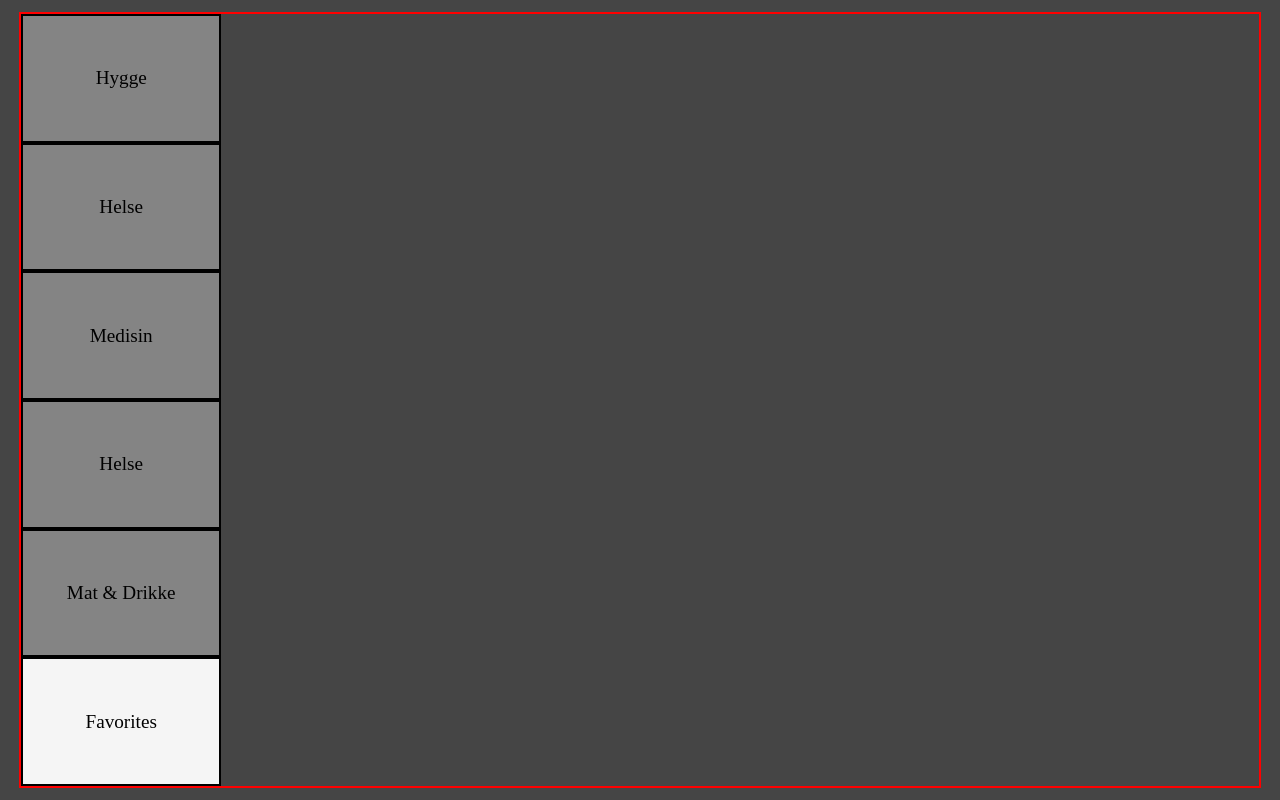
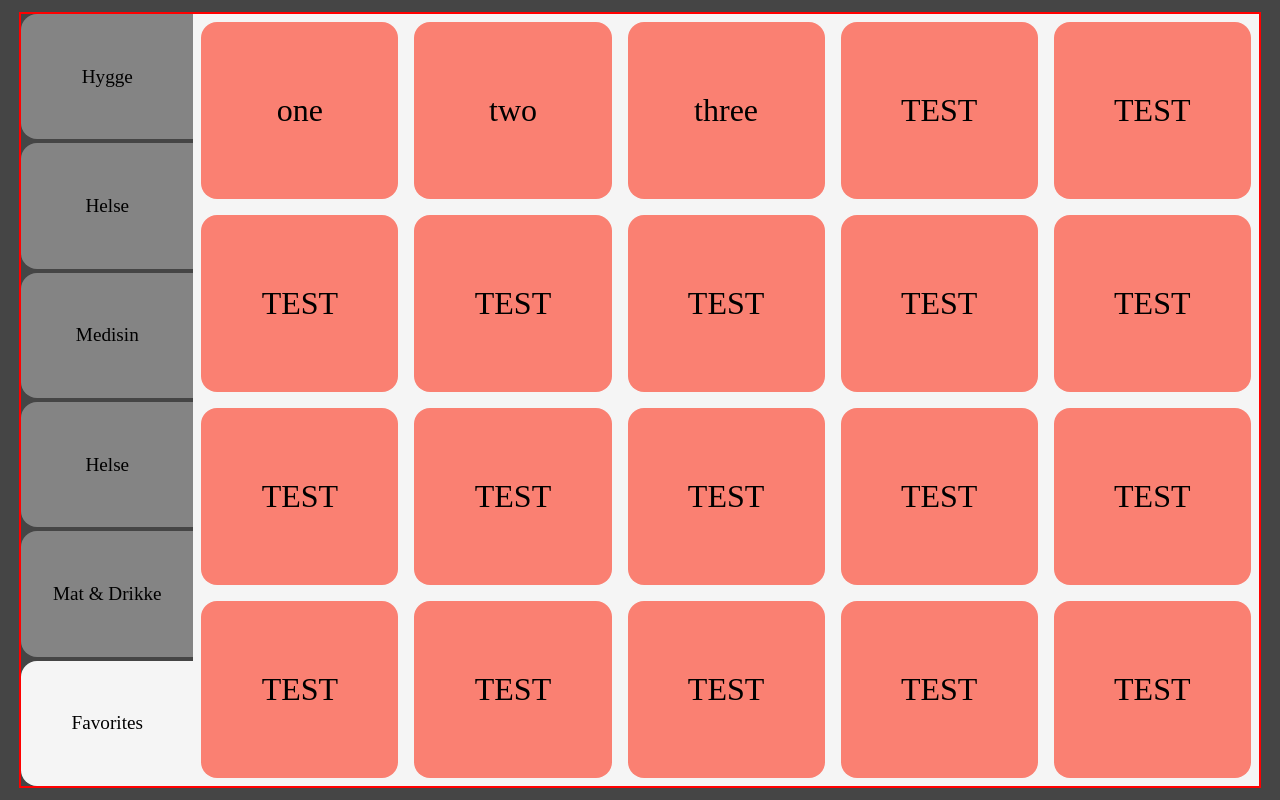
Before and after one commit to sbraende/j-speech-assistant, a website built with Vite: page index.html in a window 1280 px wide. Built offline with nearby package versions, Linux system fonts and the light colour scheme.

Commit message:
layout v2

```diff
--- a/index.html
+++ b/index.html
@@ -11,7 +11,7 @@
 </head>
 <body>
     <main>
-        <nav>
+        <nav class="navbar">
             <ul class="navbar__element-container">
                 <li class="navbar__item">Hygge</li>
                 <li class="navbar__item">Helse</li>
@@ -21,20 +21,30 @@
                 <li class="navbar__item navbar__item--active">Favorites</li>
             </ul>
         </nav>
-        <!-- <div class="main-container">
-            <button class="main-container__button" id="sound" preload="auto">TEST</button>
-            <button class="main-container__button">TEST</button>
-            <button class="main-container__button">TEST</button>
-            <button class="main-container__button">TEST</button>
-            <button class="main-container__button">TEST</button>
-            <button class="main-container__button">TEST</button>
-            <button class="main-container__button">TEST</button>
-            <button class="main-container__button">TEST</button>
-            <button class="main-container__button">TEST</button>
-            <button class="main-container__button">TEST</button>
-            <button class="main-container__button">TEST</button>
-            <button class="main-container__button">TEST</button>
-        </div> -->
+        <section class="speechboard">
+            <div class="speechboard__container">
+                <div class="speechboard__item">one</div>
+                <div class="speechboard__item">two</div>
+                <div class="speechboard__item">three</div>
+                <div class="speechboard__item">TEST</div>
+                <div class="speechboard__item">TEST</div>
+                <div class="speechboard__item">TEST</div>
+                <div class="speechboard__item">TEST</div>
+                <div class="speechboard__item">TEST</div>
+                <div class="speechboard__item">TEST</div>
+                <div class="speechboard__item">TEST</div>
+                <div class="speechboard__item">TEST</div>
+                <div class="speechboard__item">TEST</div>
+                <div class="speechboard__item">TEST</div>
+                <div class="speechboard__item">TEST</div>
+                <div class="speechboard__item">TEST</div>
+                <div class="speechboard__item">TEST</div>
+                <div class="speechboard__item">TEST</div>
+                <div class="speechboard__item">TEST</div>
+                <div class="speechboard__item">TEST</div>
+                <div class="speechboard__item">TEST</div>
+            </div>
+        </section>
     </main>
 </body>
 </html>
--- a/src/css/index.css
+++ b/src/css/index.css
@@ -15,10 +15,10 @@ main {
     display: flex;
 }
 
-nav {
+.navbar {
     width: 200px;
     height: 100%;
-    background-color: rgb(173, 173, 154);
+    /* background-color: rgb(173, 173, 154); */
 }
 
 .navbar__element-container {
@@ -27,6 +27,7 @@ nav {
     display: flex;
     flex-direction: column;
     justify-content: end;
+    gap: 0.25rem;
 }
 
 .navbar__item {
@@ -36,7 +37,8 @@ nav {
     justify-content: center;
     align-items: center;
     background-color: var(--secondary-background-color);
-    border: 2px solid black;
+    border-top-left-radius: 1rem;
+    border-bottom-left-radius: 1rem;
     font-size: larger;
 }
 
@@ -44,15 +46,27 @@ nav {
     background-color: whitesmoke;
 }
 
-/* .nav {
-    width: 100px;
-    height: 100px;
-    background-color: green;
-    border: 2px solid yellow;
+.speechboard {
+    background-color: whitesmoke;
+    width: 100%;
 }
 
-.nav__item {
-    width: 100px;
-    height: 100px;
-    background-color: green;
-} */
+.speechboard__container{
+    padding: 0.5rem;
+    width: 100%;
+    height: 100%;
+    display: grid;
+    grid-template-columns: repeat(5, 1fr);
+    grid-template-rows: repeat(4, 1fr);
+    gap: 1rem;
+}
+
+.speechboard__item {
+    display: flex;
+    justify-content: center;
+    align-items: center;
+    font-size: 2rem;
+    background-color: salmon;
+    border: 1 solid black;
+    border-radius: 1rem;
+}
```
